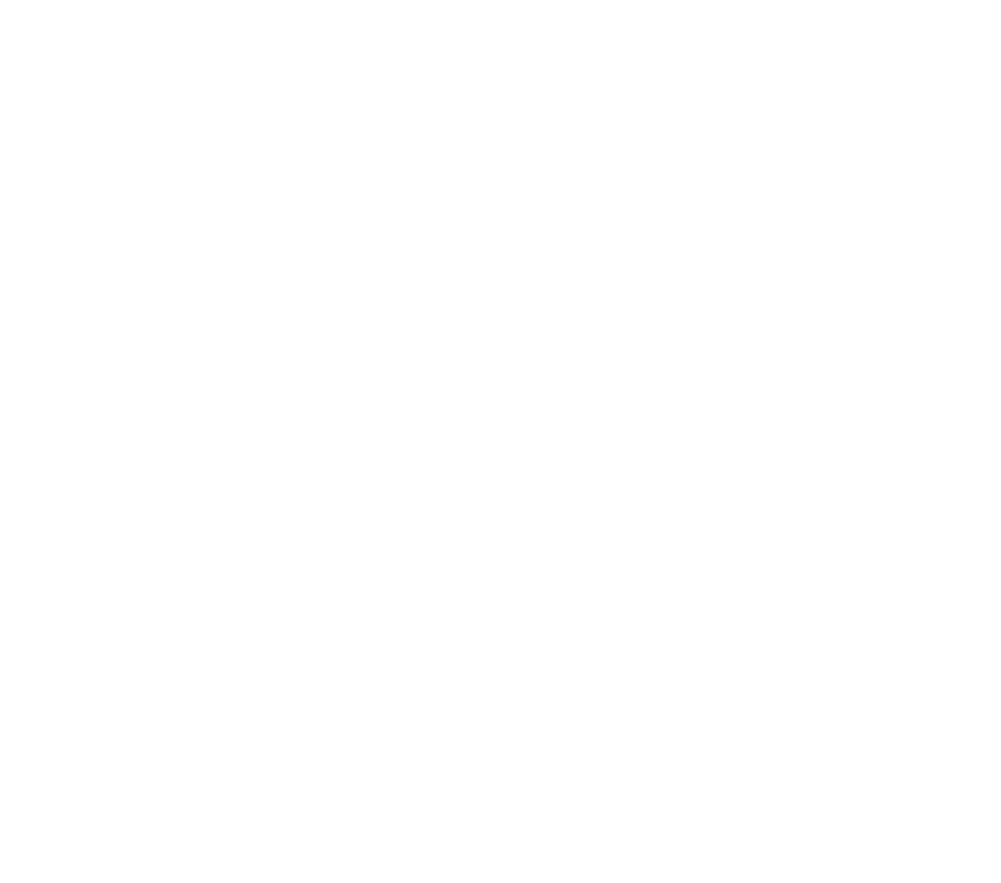
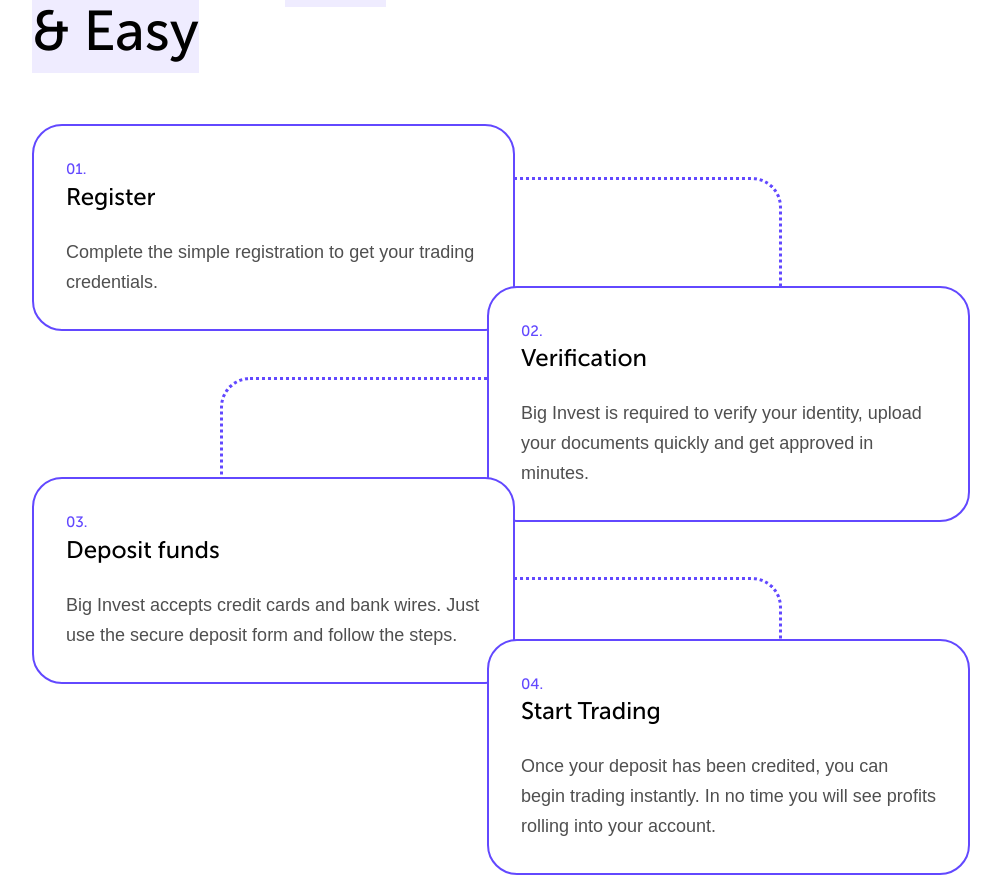
Before and after one commit to Violettalez/landing-vue-test, a Vue app: page / in a window 1280 px wide. Shown: the part 1060-1943 px from the top of the page, without its empty margins (88-1089 px from the left). Before the commit the page ends 826 px from the top, so only its background shows below. Built offline with nearby package versions, Linux system fonts and the light colour scheme.

Commit message:
Add GettingStarted component and update styles; include Montserrat font

```diff
--- a/index.css
+++ b/index.css
@@ -1,4 +1,5 @@
 @import 'tailwindcss';
+@import url('https://fonts.googleapis.com/css2?family=Montserrat:ital,wght@0,100..900;1,100..900&display=swap');
 @font-face {
   font-family: 'Museo Sans Cyrl';
   src: url('/src/assets/fonts/Museo\ Sans\ Cyrl\ 500.ttf') format('opentype');
@@ -14,6 +15,7 @@
   font-display: swap;
 }
 @theme {
+  --font-montserrat: 'Montserrat', sans-serif;
   --font-museo: 'Museo Sans Cyrl', sans-serif;
   --color-violet-bg: #6248ff;
   --color-violet: #4f62f6;
@@ -23,6 +25,7 @@
   --color-gray: #333333;
   --color-gray-light: #e0e0e0;
   --color-gray-dark: #828282;
+  --color-gray-text: #4f4f4f;
 }
 @utility button {
   @apply uppercase py-[20px] px-[64px] rounded-[60px] bg-[var(--color-violet)] text-[var(--color-white)] font-museo text-base transition hover:bg-[var(--color-violet-light)] active:bg-[var(--color-violet-dark)] disabled:cursor-not-allowed disabled:bg-[var(--color-gray-light)] disabled:text-[var(--color-gray-dark)];
--- a/src/App.vue
+++ b/src/App.vue
@@ -1,10 +1,12 @@
 <script>
 import Menu from './components/Menu.vue'
 import Intro from './components/Intro.vue'
+import GettingStarted from './components/GettingStarted.vue'
 export default {
   components: {
     Menu,
     Intro,
+    GettingStarted
   },
 }
 </script>
@@ -12,6 +14,7 @@
 <template>
   <Menu />
   <Intro />
+  <GettingStarted />
 </template>
 
 <style scoped></style>
--- /dev/null
+++ b/src/components/GettingStarted.vue
@@ -0,0 +1,55 @@
+<script setup>
+const intructions = [
+  {
+    id: 1,
+    title: 'Register',
+    description: 'Complete the simple registration to get your trading credentials.',
+  },
+  {
+    id: 2,
+    title: 'Verification',
+    description:
+      'Big Invest is required to verify your identity, upload your documents quickly and get approved in minutes.',
+  },
+  {
+    id: 3,
+    title: 'Deposit funds',
+    description:
+      'Big Invest accepts credit cards and bank wires. Just use the secure deposit form and follow the steps.',
+  },
+  {
+    id: 4,
+    title: 'Start Trading',
+    description:
+      'Once your deposit has been credited, you can begin trading instantly. In no time you will see profits rolling into your account.',
+  },
+]
+</script>
+<template>
+  <div class="pt-25 pl-[120px] pr-[222px]">
+    <h2 class="leading-[66px] font-museo font-medium text-[56px] w-[40%] mb-[113px]">
+      Getting Started Is <span class="bg-violet-bg/10 pb-2">Fast & Easy</span>
+    </h2>
+    <div class="relative flex flex-col">
+      <div
+        v-for="instruction in intructions"
+        :key="instruction.id"
+        :class="` z-2 w-[483px] border-2 p-8 rounded-[30px] bg-white border-violet-bg font-medium mb-2 text-[15px] ${instruction.id % 2 === 0 ? 'self-end' : 'self-start'} mt-[-53px]`"
+      >
+        <p class="font-museo text-violet-bg">0{{ instruction.id }}.</p>
+        <h2 class="font-museo text-2xl font-medium mb-6">{{ instruction.title }}</h2>
+        <p class="font-montserrat leading-[30px] font-normal text-[18px] text-gray-text">
+          {{ instruction.description }}
+        </p>
+      </div>
+      <div
+        class="absolute top-0 left-1/5 w-[60%] *:h-[200px] *:rounded-[30px] *:border-dotted *:border-violet-bg"
+      >
+        <div class="border-t-3 border-r-3"></div>
+        <div class="border-t-3 border-l-3"></div>
+        <div class="border-t-3 border-r-3"></div>
+      </div>
+    </div>
+  </div>
+</template>
+<style></style>
```
